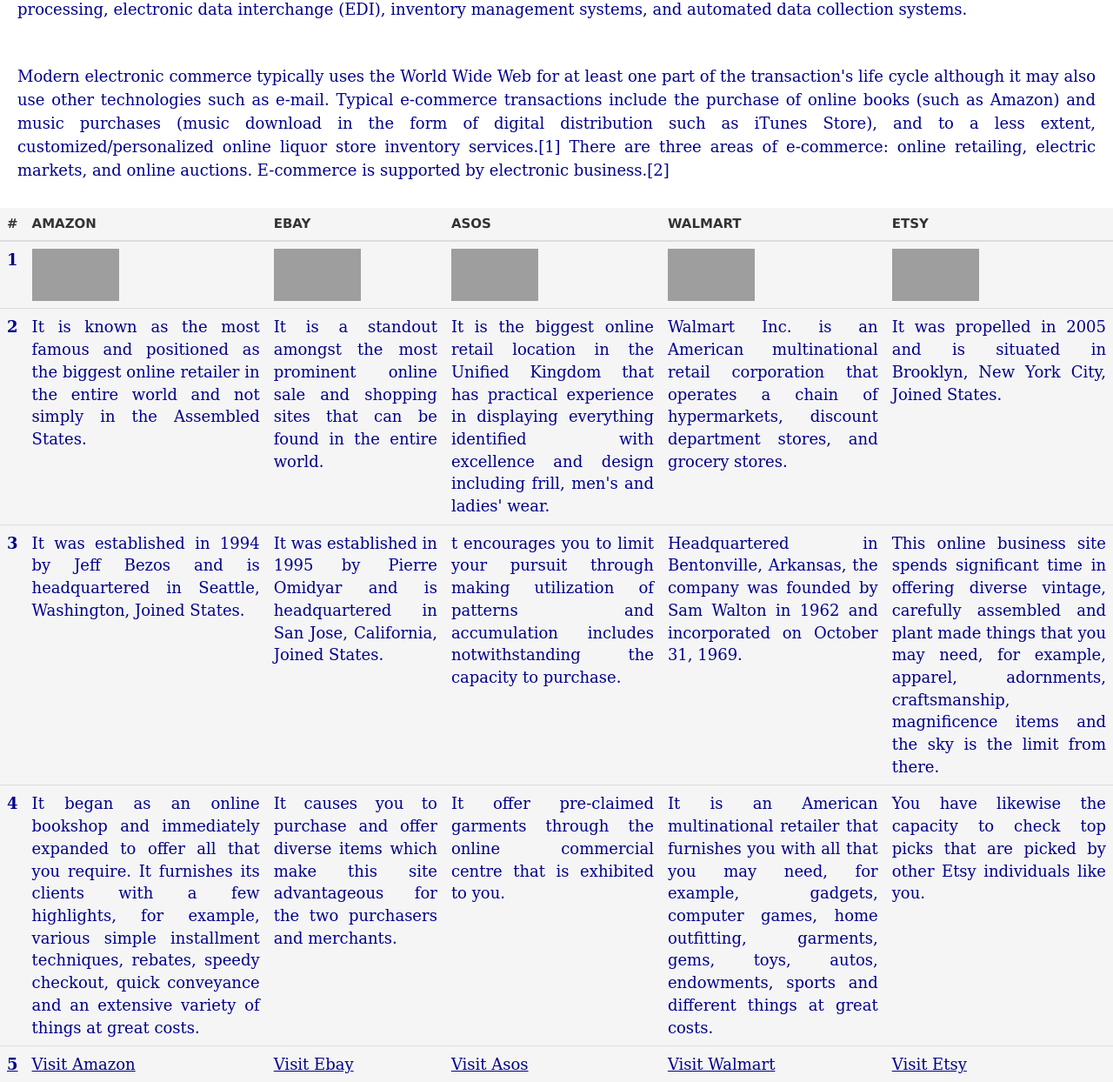
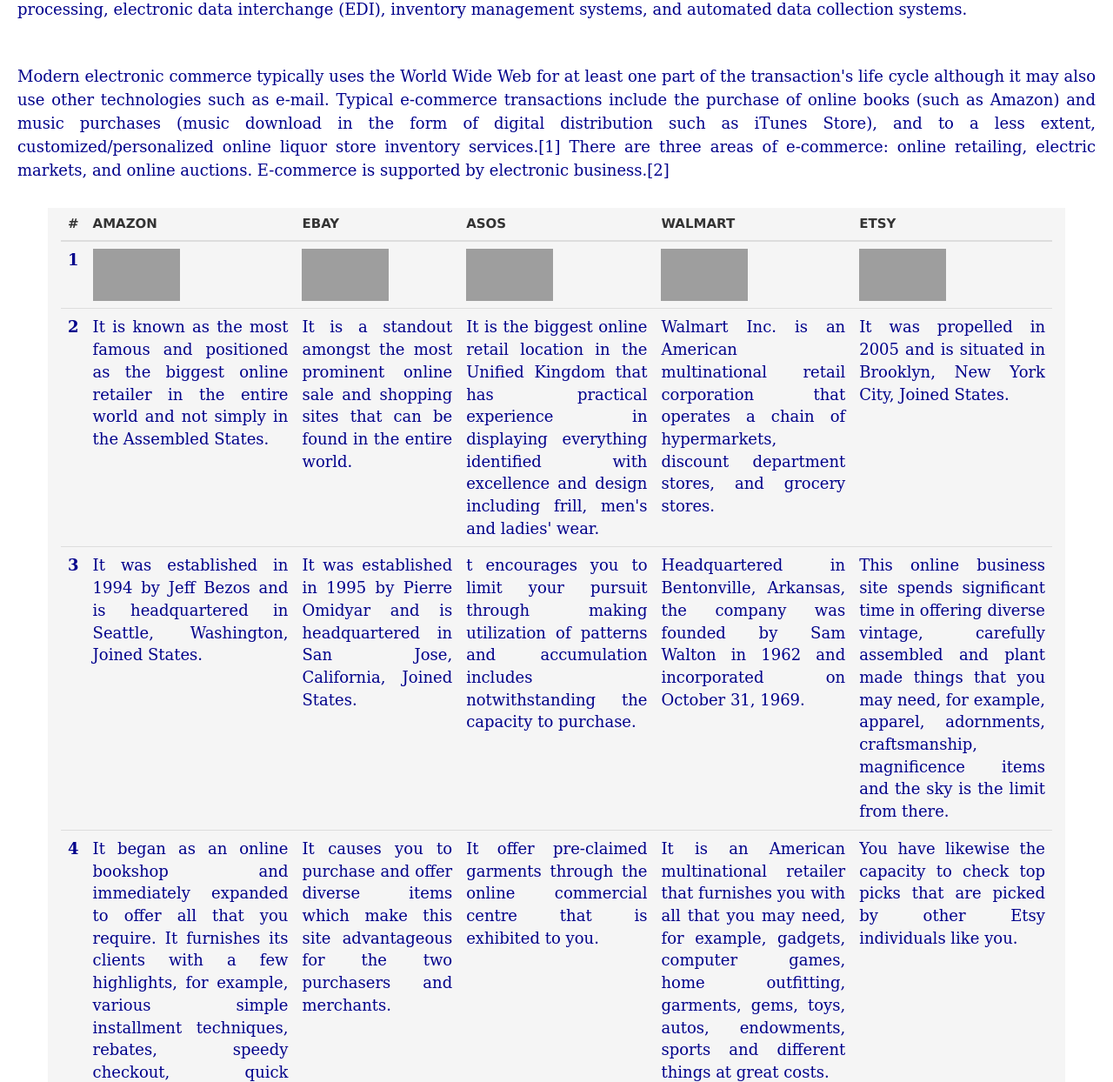
Before and after one commit to NishaRavichandran/NishaPhpProject, a PHP site: template web/views/index.twig in a window 1280 px wide. Shown: the part 913-2157 px from the top of the page at 87% size. Run offline with PHP 8.4, Linux system fonts and the light colour scheme; the template is opened without the code that fills it, so the values that code supplies are empty; some libraries are stand-ins or nearby versions; grey boxes are pictures that could not be loaded.

Commit message:
added an image & paragraph -- added container

```diff
--- a/web/views/index.twig
+++ b/web/views/index.twig
@@ -53,7 +53,7 @@
     </body>
     </html>
     </div>
-    <div style="background-color: whitesmoke;">
+    <div class="container" style="background-color: whitesmoke;">
         <table class="table">
         <thead class="thead-dark">
         <tr>
```
